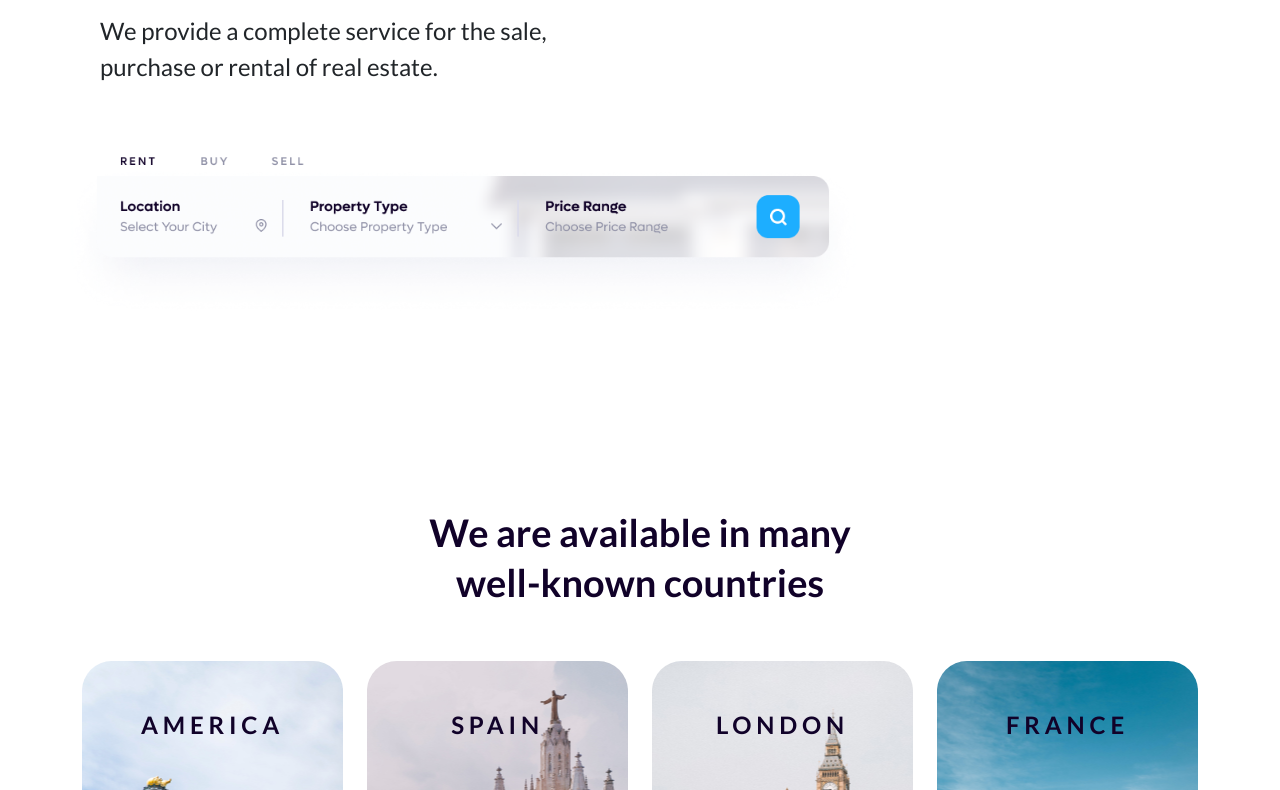
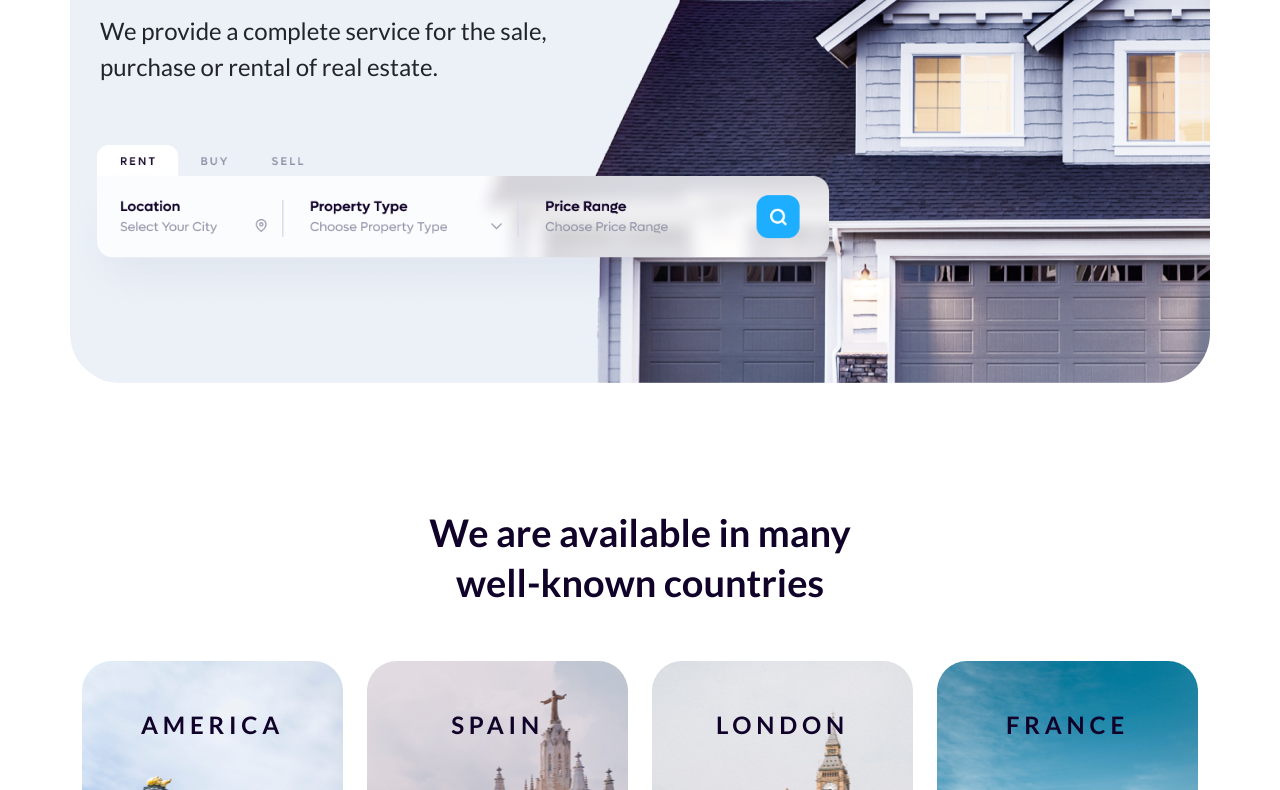
Before and after one commit to MohammadMahadi/real-estate.github.io, a plain HTML site: page index.html in a window 1280 px wide. Shown: the part 329-1119 px from the top of the page. Drawn offline with nearby package versions, Linux system fonts and the light colour scheme; files whose address does not match are found by name.

Commit message:
hero bg fix

```diff
--- a/css/style.css
+++ b/css/style.css
@@ -64,7 +64,7 @@ body {
 
 .bg-img-custom {
 
-    background-image: url(img/hero-img.jpg);
+    background-image: url(https://mohammadmahadi.github.io/real-estate.github.io/img/hero-img.jpg);
     background-position: center;
     background-repeat: no-repeat;
     background-size: cover;
```
